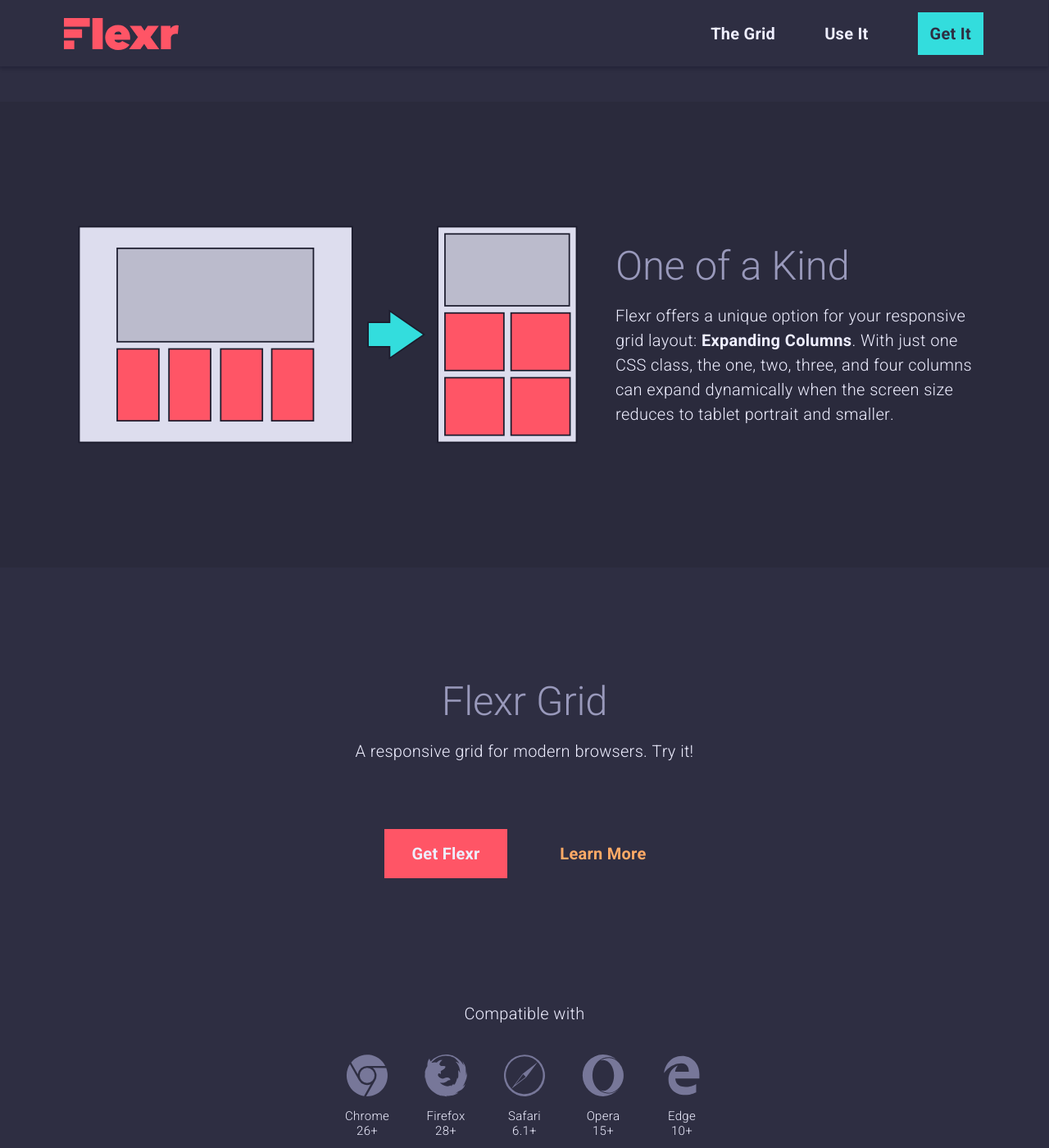
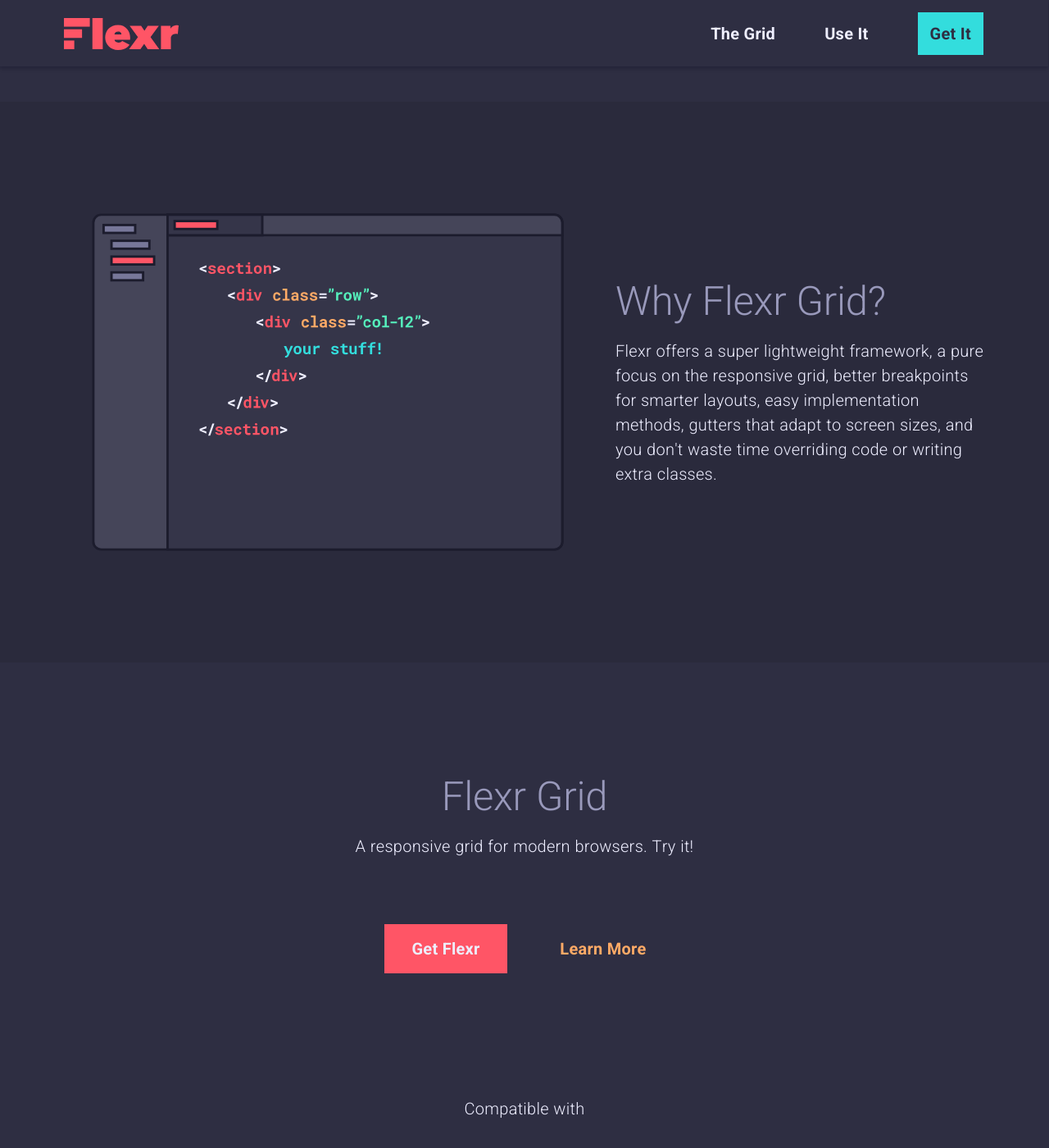
Before and after one commit to dmbdesignpdx/flexr, a Jekyll site: the page built from _pages/home.html, in a window 1280 px wide and 1400 px high, scrolled down 665 px. Shown: the whole window at 82% size. Built offline with Jekyll 4.4.1, drawn with Linux system fonts in a browser that asks for light colours.

Commit message:
edits to second hero ...
- rewrites text
- replaces image

```diff
--- a/_pages/home.html
+++ b/_pages/home.html
@@ -27,9 +27,9 @@
 
                 <div class="container">
 
-                    <img id="bottom" src="img/flexr-hero-bottom.svg" alt="Flexr"/>
+                    <img id="bottom" src="/img/flexr-hero-bottom.svg" alt="Flexr"/>
 
-                    <img id="top" src="img/flexr-hero-top.svg" alt="Flexr"/>
+                    <img id="top" src="/img/flexr-hero-top.svg" alt="Flexr"/>
 
                 </div>
 
@@ -47,15 +47,15 @@
 
             <div id="expand-image" class="col-7 tp-col-6">
 
-                <img src="img/expand.svg" alt="Flexr responsive grid with expanding columns"/>
+                <img src="/img/flexr-editor.svg" alt="Flexr responsive grid beign coded in an editor"/>
 
             </div>
 
             <div id="expand-text" class="col-5 tp-col-6">
 
-                <h1>One of a Kind</h1>
+                <h1>Why Flexr Grid?</h1>
 
-                <p>Flexr offers a unique option for your responsive grid layout: <strong>Expanding Columns</strong>. With just one CSS class, the one, two, three, and four columns can expand dynamically when the screen size reduces to tablet portrait and smaller.</p>
+                <p>Flexr offers a super lightweight framework, a pure focus on the responsive grid, better breakpoints for smarter layouts, easy implementation methods, gutters that adapt to screen sizes, and you don't waste time overriding code or writing extra classes.</p>
 
             </div>
 
--- a/_sass/_pages/_home.scss
+++ b/_sass/_pages/_home.scss
@@ -80,6 +80,11 @@
    left: 0;
 }
 
+#expand-image img {
+   width: 90%;
+   margin: 0 auto;
+}
+
 #top {
    @include transition-delay(.6s);
 }
```
Also changed, not shown: img/flexr-editor.svg (added).
